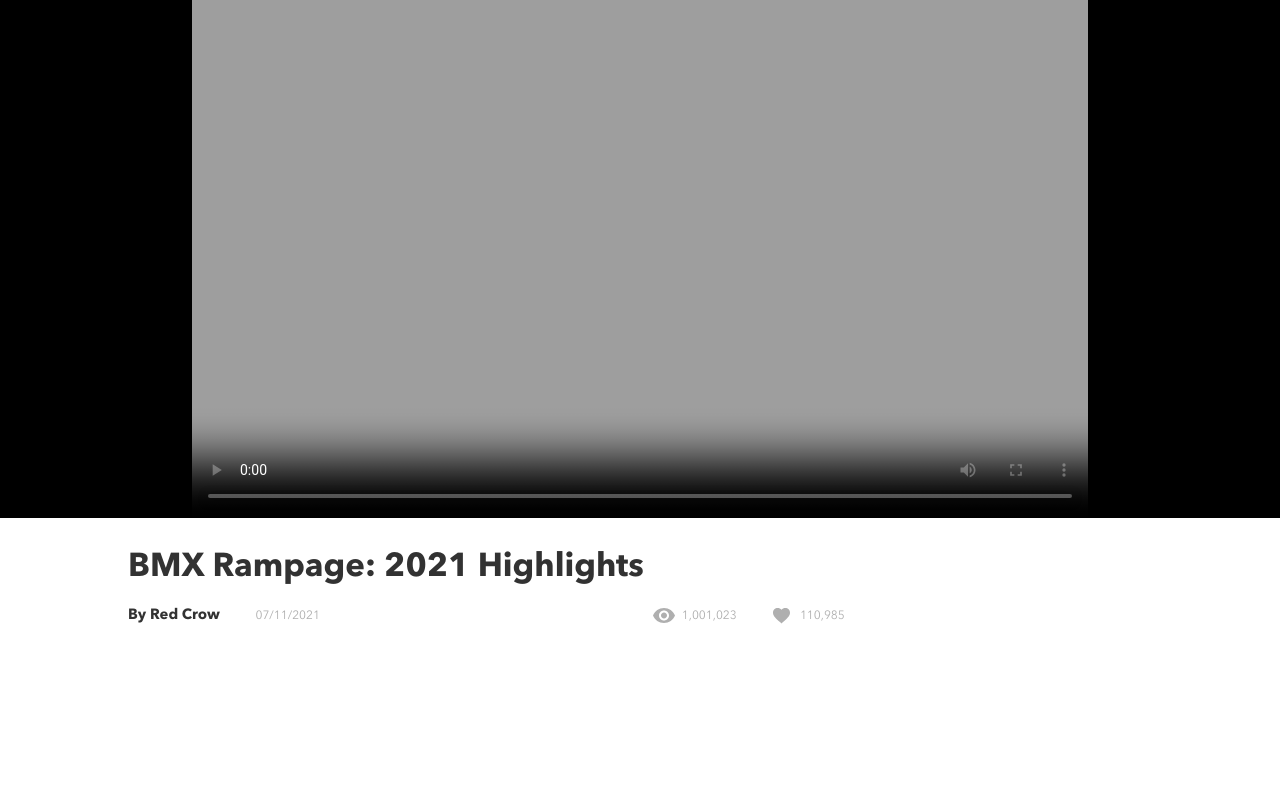
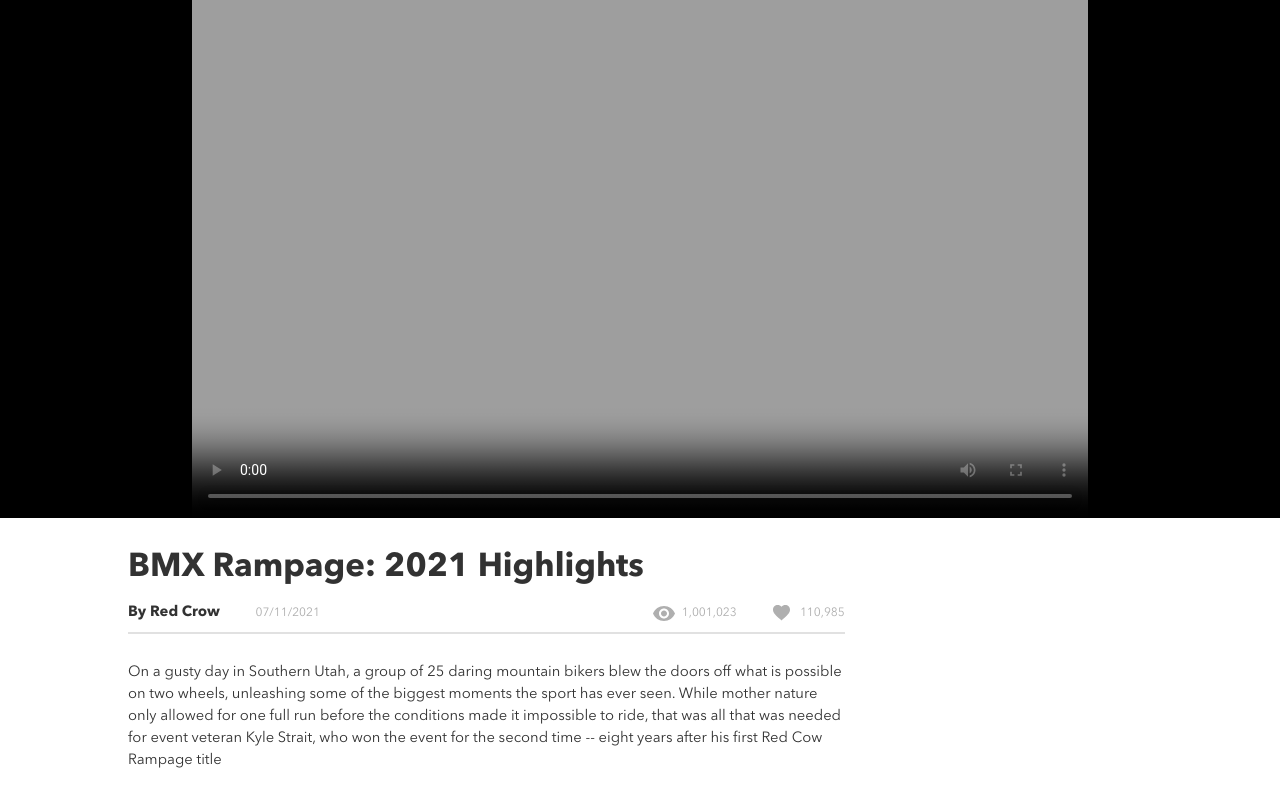
Before and after one commit to Bardia30/bardia-dehbasti-brainflix, a React (Create React App) app: page / in a window 1280 px wide. Shown: the part 234-1034 px from the top of the page. Before the commit the page ends 904 px from the top, so only its background shows below. Built offline with nearby package versions, Linux system fonts and the light colour scheme.

Commit message:
added more components and finished leftSection

```diff
--- a/src/App.css
+++ b/src/App.css
@@ -120,29 +120,35 @@
   line-height: 2.75rem;
   margin: 0;
   color: #323232;
+  padding-bottom: 0.75rem;
 }
 .description__lower-section {
   display: flex;
   align-items: center;
   justify-content: space-between;
+  padding-bottom: 0.5rem;
+  border-bottom: 2px solid #E1E1E1;
 }
 .description__author-date {
   display: flex;
   align-items: center;
   width: 12rem;
   justify-content: space-between;
+  margin: 0;
 }
 .description__author {
   font-size: 0.925rem;
   font-weight: 700;
   line-height: 1.375rem;
   color: #323232;
+  margin: 0;
 }
 .description__date {
   font-size: 0.75rem;
   font-weight: 400;
   line-height: 1.375rem;
   color: #AFAFAF;
+  margin: 0;
 }
 .description__statistics {
   display: flex;
@@ -162,11 +168,20 @@
   width: 4.5rem;
   justify-content: space-between;
 }
+.description__long-text {
+  font-size: 0.925rem;
+  font-weight: 400;
+  line-height: 1.375rem;
+  color: #323232;
+  margin: 0;
+  padding-top: 1.75rem;
+}
 .description__stat-count {
   font-size: 0.75rem;
   font-weight: 400;
   line-height: 1.375rem;
   color: #AFAFAF;
+  margin: 0;
 }
 
 body {
--- /dev/null
+++ b/src/components/MainComponents/LeftSectionComponents/DescriptionComponents/AuthorDate.js
@@ -0,0 +1,13 @@
+import React from 'react';
+
+
+
+
+export default function AuthorDate() {
+    return (
+        <section className='description__author-date'>
+            <h3 className='description__author'>By Red Crow</h3>
+            <p className='description__date'>07/11/2021</p>
+        </section>
+    )
+}
--- a/src/components/MainComponents/LeftSectionComponents/DescriptionComponents/Description.js
+++ b/src/components/MainComponents/LeftSectionComponents/DescriptionComponents/Description.js
@@ -1,33 +1,15 @@
 import React from 'react';
-import viewIcon from '../../../../assets/Icons/views.svg';
-import likeIcon from '../../../../assets/Icons/likes.svg';
-
-
-
-
+import DescriptionLowerSection from './DescriptionLowerSection';
+import DescriptionLongText from './DescriptionLongText';
+import DescriptionTitle from './DescriptionTitle';
 
 
 export default function Description () {
     return (
         <section className='description'>
-            <h1 className='description__title'>BMX Rampage: 2021 Highlights</h1>
-            <div className='description__lower-section'>
-                <section className='description__author-date'>
-                    <h3 className='description__author'>By Red Crow</h3>
-                    <p className='description__date'>07/11/2021</p>
-                </section>
-                <section className='description__statistics'>
-                    <div className='description__statistics--left'>
-                        <img className='description__stat-icon' src={viewIcon}></img>
-                        <p className='description__stat-count'>1,001,023</p>
-                    </div>
-                    <div className='description__statistics--right'>
-                        <img className='description__stat-icon' src={likeIcon}></img>
-                        <p className='description__stat-count'>110,985</p>
-                    </div>
-                </section>
-            </div>
-
+            <DescriptionTitle />
+            <DescriptionLowerSection />
+            <DescriptionLongText />
         </section>
     )
 }
--- /dev/null
+++ b/src/components/MainComponents/LeftSectionComponents/DescriptionComponents/DescriptionLongText.js
@@ -0,0 +1,15 @@
+import React from 'react';
+
+
+
+
+export default function DescriptionLongText() {
+    return (
+        <p className='description__long-text'>On a gusty day in Southern Utah, a group of 25 daring mountain bikers blew the doors off what is possible
+                    on two wheels, unleashing some of the biggest moments the sport has ever seen. While mother nature
+                    only allowed for one full run before the conditions made it impossible to ride, that was all that was needed
+                    for event veteran Kyle Strait, who won the event for the second time -- eight years after his first Red Cow
+                    Rampage title
+        </p>
+    )
+}
--- /dev/null
+++ b/src/components/MainComponents/LeftSectionComponents/DescriptionComponents/DescriptionLowerSection.js
@@ -0,0 +1,14 @@
+import React from 'react';
+import AuthorDate from './AuthorDate';
+import Statistics from './Statistics';
+
+
+
+export default function DescriptionLowerSection() {
+    return (
+        <div className='description__lower-section'>
+            <AuthorDate/>
+            <Statistics/>
+        </div>
+    )
+}
--- /dev/null
+++ b/src/components/MainComponents/LeftSectionComponents/DescriptionComponents/DescriptionTitle.js
@@ -0,0 +1,8 @@
+import React from 'react';
+
+
+export default function DescriptionTitle () {
+    return (
+        <h1 className='description__title'>BMX Rampage: 2021 Highlights</h1>
+    )
+}
--- /dev/null
+++ b/src/components/MainComponents/LeftSectionComponents/DescriptionComponents/Statistics.js
@@ -0,0 +1,23 @@
+import React from 'react';
+import StatisticsSub from './StatisticsSub';
+import viewIcon from '../../../../assets/Icons/views.svg';
+import likesIcon from '../../../../assets/Icons/likes.svg';
+
+
+
+export default function Statistics() {
+    return (
+        <section className='description__statistics'>
+            <StatisticsSub
+                className="description__statistics--left"
+                icon={viewIcon}
+                count="1,001,023"
+            />
+            <StatisticsSub
+                className="description__statistics--right"
+                icon={likesIcon}
+                count="110,985"
+            />
+        </section>
+    )
+}
--- /dev/null
+++ b/src/components/MainComponents/LeftSectionComponents/DescriptionComponents/StatisticsSub.js
@@ -0,0 +1,13 @@
+import React from 'react';
+
+
+
+
+export default function StatisticsSub(props) {
+    return (
+        <div className={props.className}>
+            <img className='description__stat-icon' src={props.icon}></img>
+            <p className='description__stat-count'>{props.count}</p>
+        </div>
+    )
+}
--- a/src/styles/partials/_description.scss
+++ b/src/styles/partials/_description.scss
@@ -9,30 +9,37 @@
         line-height: 2.75rem;
         margin:0;
         color: $primary-text-colour;
+        padding-bottom:0.75rem;
     }
 
     &__lower-section{
         display: flex;
         align-items: center;
         justify-content: space-between;
+        padding-bottom:0.5rem;
+
+        border-bottom: 2px solid $divider-color;
     }
     &__author-date{
         display: flex;
         align-items: center;
         width:12rem;
         justify-content: space-between;
+        margin:0;
     }
     &__author{
         font-size: 0.925rem;
         font-weight: 700;
         line-height: 1.375rem;
         color: $primary-text-colour;
+        margin:0;
     }
     &__date{
         font-size: 0.75rem;
         font-weight: 400;
         line-height: 1.375rem;
         color: $secondary-text-color;
+        margin:0;
     }
 
     &__statistics{
@@ -53,13 +60,19 @@
             justify-content: space-between;
         }
     }
-    &__stat-icon{
-
+    &__long-text{
+        font-size: 0.925rem;
+        font-weight: 400;
+        line-height: 1.375rem;
+        color: $primary-text-colour;
+        margin:0;
+        padding-top: 1.75rem;
     }
     &__stat-count{
         font-size: 0.75rem;
         font-weight: 400;
         line-height: 1.375rem;
         color: $secondary-text-color;
+        margin:0;
     }
 }
```
Also changed, not shown: 1 other file (tests, documents, lock files or other folders).
